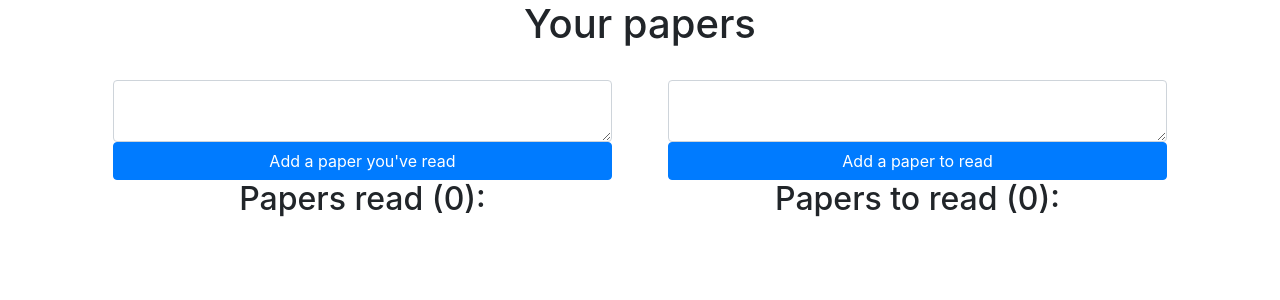
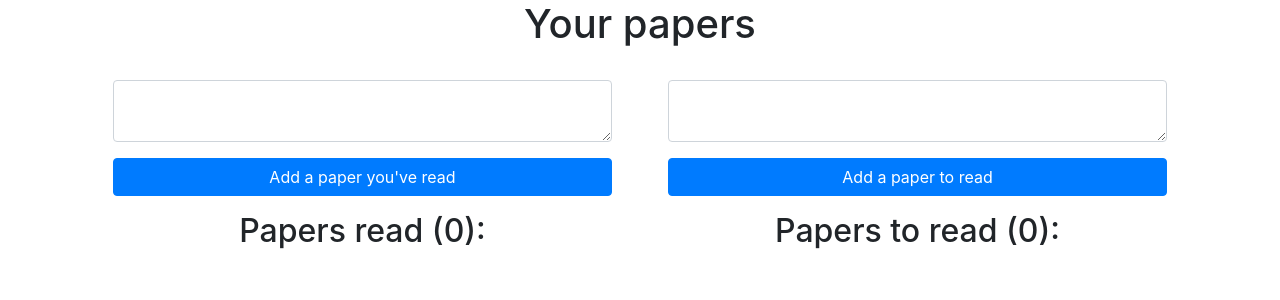
Before and after one commit to G-Chist/research_paper_tracker, a Flask app: page / in a window 1280 px wide. Shown: the part 56-356 px from the top of the page. Run offline with Flask 3, Linux system fonts and the light colour scheme; the visitor is signed in with stand-in values (Sample User, id 1); data that the repository does not hold is empty; some libraries are stand-ins or nearby versions.

Commit message:
Fancy css centering

```diff
--- a/website/static/styles.css
+++ b/website/static/styles.css
@@ -8,15 +8,16 @@
   word-wrap: break-word; /* Allows breaking long words to wrap inside the container */
   white-space: normal;   /* Ensures the text wraps instead of staying in one line */
   overflow-wrap: break-word; /* Alternative property for word breaking in modern browsers */
-  width: 90%; /* 90% of the container width */
+  width: 100%; /* 90% of the container width */
   justify-content: space-between; /* Ensure button stays inside */
   display: flex;
-  min-height: 5%;
+  min-height: 1%;
   align-items: flex-start; /* Align content to the start */
 }
 
 .button-papers {
   width: 100%; /* 100% of the container width */
+  margin: 2vh 0vw 2vh 0vw;  /* Top, right, bottom, left margin */
 }
 
 .container-papers {
@@ -32,6 +33,7 @@
     width: 100%;
     display: flex;
     justify-content: center; /* Horizontal centering */
+    margin: 2vh 0vw 2vh 0vw;  /* Top, right, bottom, left margin */
 }
 
 .container-userpage {
@@ -43,3 +45,9 @@
 .papers_list {
   text-align: center;
 }
+
+.ul-centered {
+  list-style-type: none;   /* Removes bullet points */
+  padding: 0;              /* Removes default padding */
+  margin: 0;               /* Removes default margin */
+}
--- a/website/templates/home.html
+++ b/website/templates/home.html
@@ -14,7 +14,7 @@
       </div>
       <div align="center">
         <h2 class="papers_list">Papers read ({{ user.papers_read|length }}):</h2>
-          <ul>
+          <ul class="ul-centered">
             {% for paper_read in user.papers_read %}
               <li class="list-group-item li-papers">
 
@@ -45,7 +45,7 @@
       </div>
       <div align="center">
         <h2 class="papers_list">Papers to read ({{ user.papers_to_read|length }}):</h2>
-          <ul>
+          <ul class="ul-centered">
             {% for paper_to_read in user.papers_to_read %}
               <li class="list-group-item li-papers">
 
--- a/website/templates/user.html
+++ b/website/templates/user.html
@@ -18,7 +18,7 @@
 
 <div class="container-papers">
     <h2 class="papers_list">Papers read ({{ user.papers_read|length }}):</h2>
-    <ul>
+    <ul class="ul-centered">
         {% for paper_read in user.papers_read %}
         <li class="list-group-item li-papers">
             <p>{{ paper_read.title }} ({{ paper_read.authors }})</p>
@@ -29,7 +29,7 @@
 
 <div class="container-papers">
     <h2 class="papers_list">Papers to read ({{ user.papers_to_read|length }}):</h2>
-    <ul>
+    <ul class="ul-centered">
         {% for paper_to_read in user.papers_to_read %}
         <li class="list-group-item li-papers">
             <p>{{ paper_to_read.title }} ({{ paper_to_read.authors }})</p>
```
